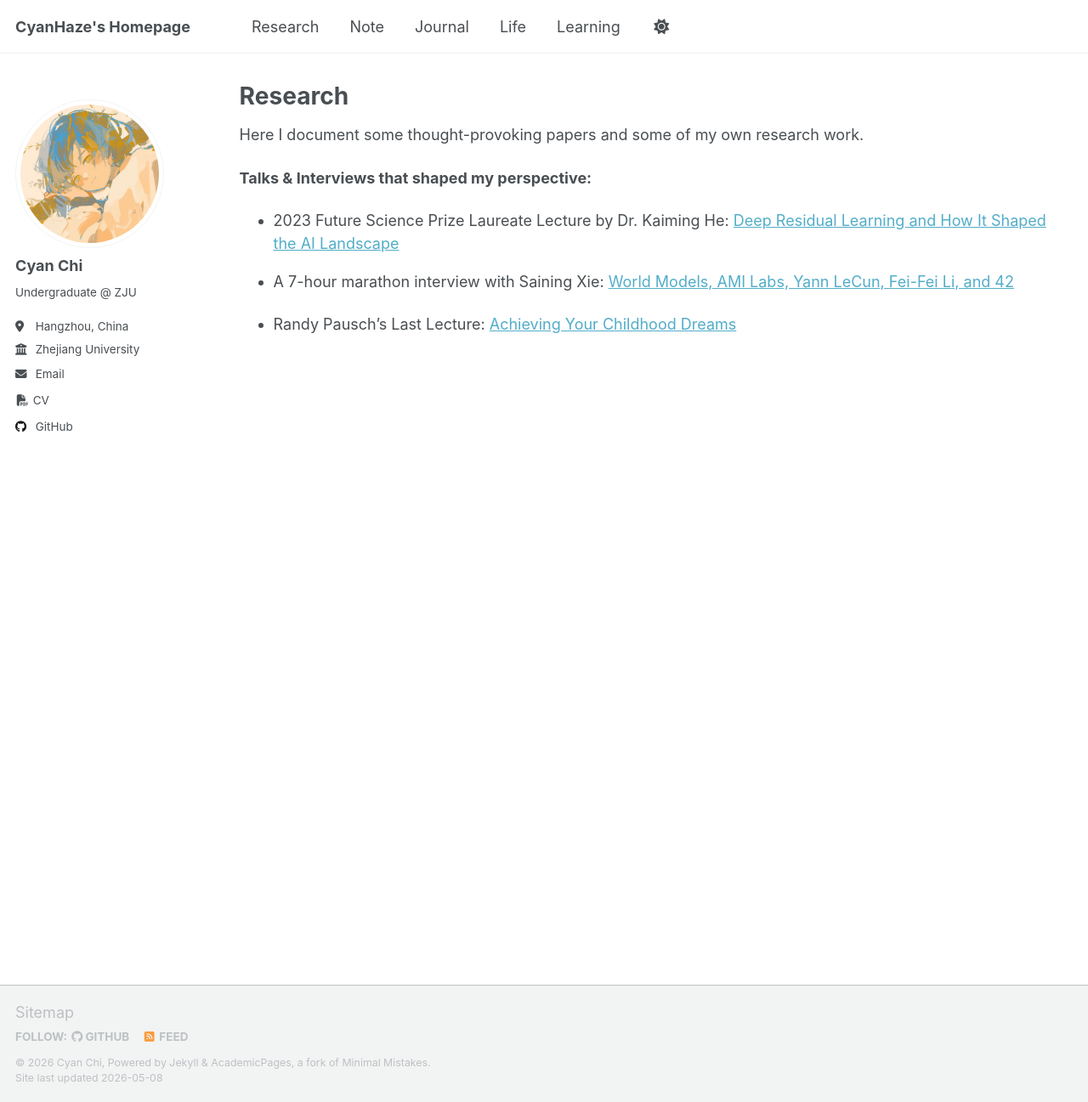
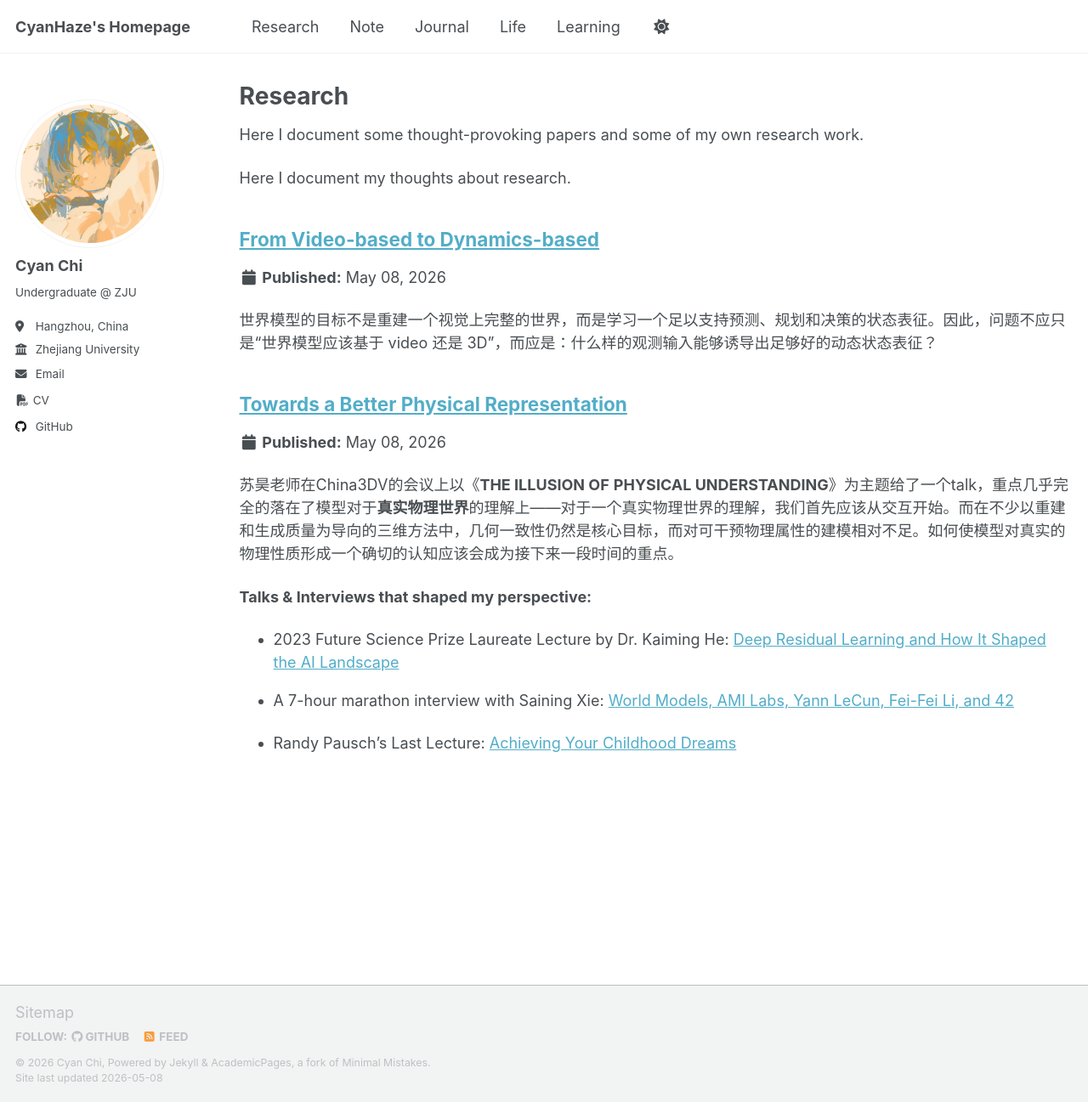
Before and after one commit to CyanHaze/CyanHaze.github.io, a Jekyll site: the page built from _pages/research.md, in a window 1280 px wide and 1297 px high. Shown: the whole window at 85% size. Built offline with Jekyll 4.4.1, drawn with Linux system fonts in a browser that asks for light colours; a script that is not in the unit is left out.

Commit message:
Update the research

```diff
--- a/_config.yml
+++ b/_config.yml
@@ -243,6 +243,9 @@ collections:
   # learning:
   #   output: true
   #   permalink: /:collection/:path/
+  thoughts:
+    output: true
+    permalink: /:collection/:path/
   courses:
     output: true
     permalink: /learning/courses/:path/
--- a/_pages/research.md
+++ b/_pages/research.md
@@ -14,7 +14,13 @@ Here I document some thought-provoking papers and some of my own research work.
 {% endfor %}
 
 
+{% include base_path %}
 
+Here I document my thoughts about research.
+
+{% for post in site.thoughts reversed %}
+  {% include archive-single.html %}
+{% endfor %}
 
 
 **Talks & Interviews that shaped my perspective:**
--- /dev/null
+++ b/_thoughts/1.Towards a Better Physical Representation.md
@@ -0,0 +1,21 @@
+---
+title: "Towards a Better Physical Representation"
+layout: single
+author_profile: true
+collection: thoughts
+permalink: /research/thoughts/physical-representation
+---
+
+苏昊老师在China3DV的会议上以《**THE ILLUSION OF** **PHYSICAL UNDERSTANDING**》为主题给了一个talk，重点几乎完全的落在了模型对于**真实物理世界**的理解上——对于一个真实物理世界的理解，我们首先应该从交互开始。而在不少以重建和生成质量为导向的三维方法中，几何一致性仍然是核心目标，而对可干预物理属性的建模相对不足。如何使模型对真实的物理性质形成一个确切的认知应该会成为接下来一段时间的重点。
+
+我们当然有办法去真实的“仿真”一个物理世界，例如AI4CFD的很多工作，试图用神经网络加速PINN以及PDE之类的求解，可以更高效地近似并求解物理场。类似的，崔兆鹏老师昨天在China3DV做了一个题为《物理先验引导的三维动态建模》的报告，其中介绍了《DiffWind: Physics-Informed Differentiable Modeling of Wind-Driven Object Dynamics》这样的一篇工作，借助对于风场的构建辅以Lattice Boltzmann Method物理约束，从而使建模场景与物理上的“场”发生一些更加真实的交互。但是在我看来，用一个显式的表达方式去构建物理的场，问题主要有二，其一在于对象过多，引力场、电场、磁场，尤其是场与场之间还会发生交互，复杂度太大。其二同样在于，显式地去构建一个场太重了，而这样的求解代价显然是我们所无法承受的。DiffWind代表了一条显式物理约束的路线，但这条路线未必能自然扩展到更一般的物理世界。
+
+我们先区分一下三个概念，显式物理，物理偏置，数据驱动。显式物理指直接显式地建模出一个可以求解的场、PDE。物理偏置指引入一些相对universal的物理认识，比如守恒，对称。而数据驱动则在LatentSpace中形成潜在的动力学表征。
+
+那么有没有什么办法更好的表征物理世界呢？根据Sutton的《The Bitter Lesson》的洞见，显式物理公式直接作为主导性先验，未必是通向通用物理表征的最佳路径。一个好的物理表征应该自然地从视频或者说对外部世界的感知中自然地生长出来，而不应该来源于人类的先验。那么问题便转换成为，我们怎么样去设计一个好的架构，可以正确地捕捉到数据本身携带的物理信息并形成一些抽象化的表征。这个问题应该目前也没有一个好的答案。
+
+与其讨论“要不要物理公式”，不如讨论“什么层级的物理归纳偏置是必要的”。从机械的角度再去审视一下这个概念，如果各位学过流体力学、材料力学、理论力学或者大学物理的话，我想一个好的物理建模首先来自于一个足够好的抽象，比如刚体。那能不能先试着从刚体之间的交互（我想这已经足够复杂）逐渐开始，然后再进行更加深入一点的物理性质的捕捉。不妨先在工作中引入一些刚体的约束，只在重力场的约束下，从刚体之间的交互开始再逐步推广到更复杂的，流体。先从受限场景中的对象交互出发，在感知学习与必要物理偏置之间找平衡，而不是一开始就显式穷举整个物理世界。
+
+对真实世界物理理解的研究，不应一开始就试图统一处理复杂连续介质与多场耦合；更可行的路径，是从接触驱动的交互建模开始，逐步向可变形体与流体扩展。
+
+我想在攀爬通向World Model这座高山中，真实物理和时间维度始终是我们需要去跨越的两个关口，正如苏昊在China3DV的分享一样，“**物理智能，在等待它自己的表征突破**，**找到它，是我们这一代3D Vision研究者**，**最重要的科学问题**”
--- /dev/null
+++ b/_thoughts/2.From Video-based to Dynamics-based.md
@@ -0,0 +1,25 @@
+---
+title: "From Video-based to Dynamics-based"
+layout: single
+author_profile: true
+collection: thoughts
+permalink: /research/thoughts/video-to-dynamics
+---
+
+世界模型的目标不是重建一个视觉上完整的世界，而是学习一个足以支持预测、规划和决策的状态表征。因此，问题不应只是“世界模型应该基于 video 还是 3D”，而应是：什么样的观测输入能够诱导出足够好的动态状态表征？
+
+从 Yann LeCun 的观点以及 Saining Xie 在播客中的讨论来看，他们似乎都倾向于认为 video-based world model 是一条更自然的路线：世界模型应从视频中学习，因为人类本身也是高度视觉化的智能体。或者说世界模型需要基于video——因为人是一个视觉动物。
+
+> Observation 1: 自然界绝大多数的哺乳动物都是双目动物。
+
+由`Observation 1`我们发现一个矛盾，双目意味着动物可以直接在一帧中获取其所需要的深度信息，所形成的认知是一种类似于3D的空间认知。但在互联网上的绝大多数的视频都是单目视频，本身不直接提供显式的深度信息。如果真实世界中的空间行为高度依赖深度线索，而互联网视频大多只是单目视频，那么世界模型究竟需要显式的 3D 输入，还是可以从 2D 视频中学习出足够好的空间状态？
+
+> Observation 2: 自然界有许多先天发育不全独眼的动物同样可以形成世界模型。许多动物并不依赖人类式的双目前视视觉，仍然能够完成导航、避障、捕食和交互等复杂行为。
+
+那么由`Observation 2`，我们需要问一个问题：双目真的是我们所需要的吗？回答可能是否定的。那我们究竟需要的是什么？双目视觉说明，深度信息对动物的空间行为很重要；但它并不意味着世界模型必须显式构建完整的 3D 表征。单目视频虽然缺少同步双目视差，却仍然通过运动、遮挡、接触、形变和物体持续性提供了大量空间线索。
+
+> Hypothesis 3: 视频可以通过时间的维度去获取三维的空间和物理信息。
+
+在单目视频中损失掉的空间信息可以通过时间上的流动得到对应的补偿。所以现在我们更需要的或许是流动的时间而不是静止的空间。而在时间中所携带的信息不只是空间的结构，还有物理上的互动，也许就是Hao Su所说的我们需要的物理表征。但是这样的物理表征应该是动态的。3D 几何可能是这个状态中的一部分，但如果缺少时间、运动和交互，它仍然只是静态的壳。真正有用的中间表征，应该是 geometry embedded in dynamics，而不是 isolated 3D reconstruction。
+
+对 world model 来说，真正关键的也许不是显式 3D，而是能够预测未来状态和行动后果的动态表征。3D 是这种表征可能学习到的隐变量之一，但未必是最终目标。这也是为什么我从一开始倾向 video-based，到后来转向 3D-based，再到现在重新理解 video ：video 本身并不天然优于 3D，而是因为它提供了时间、运动和交互这些学习 dynamics 所必需的信号。换句话说，video 是输入形式，3D 是可能的隐变量，而真正的目标，是学习一个可预测、可行动、可泛化的动态状态表征。
```
Also changed, not shown: _pages/about.md (+2 -4 lines).
